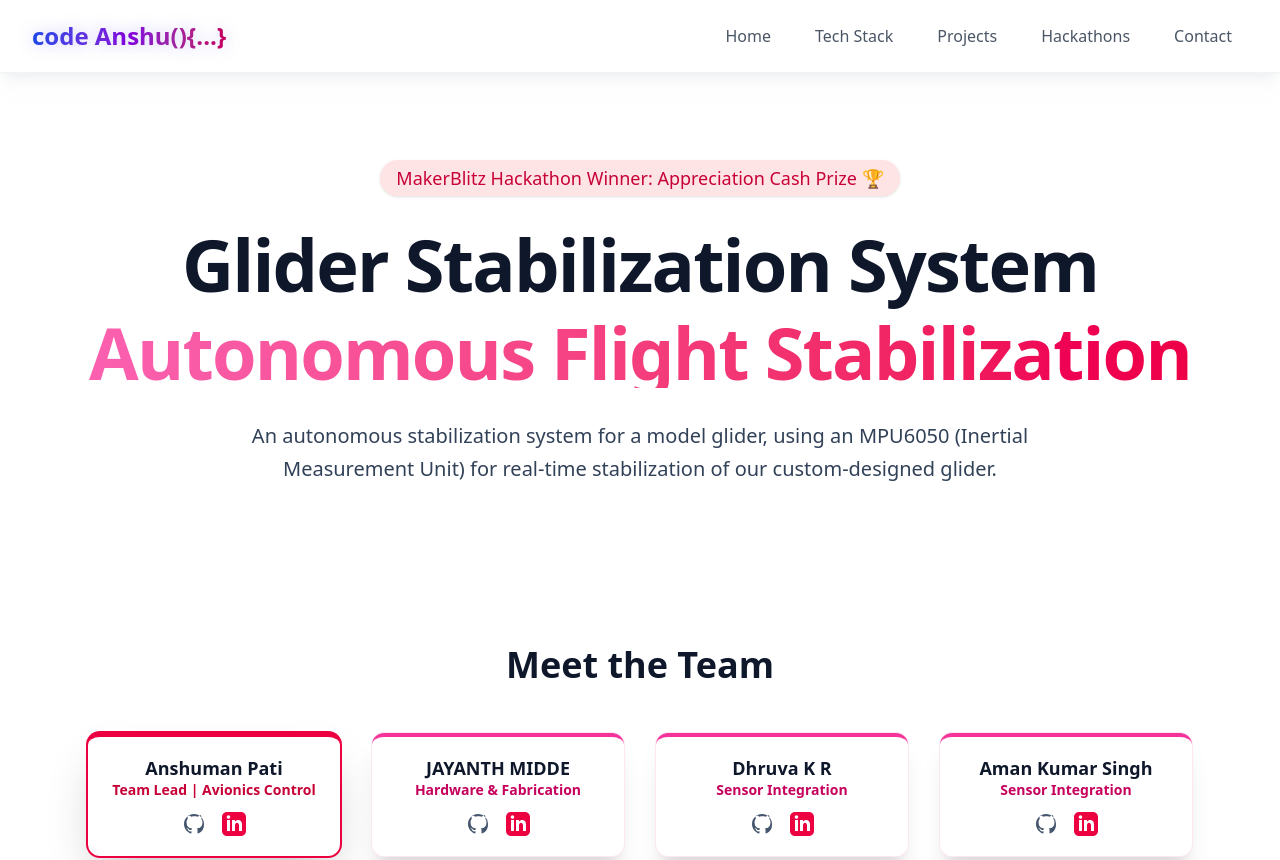
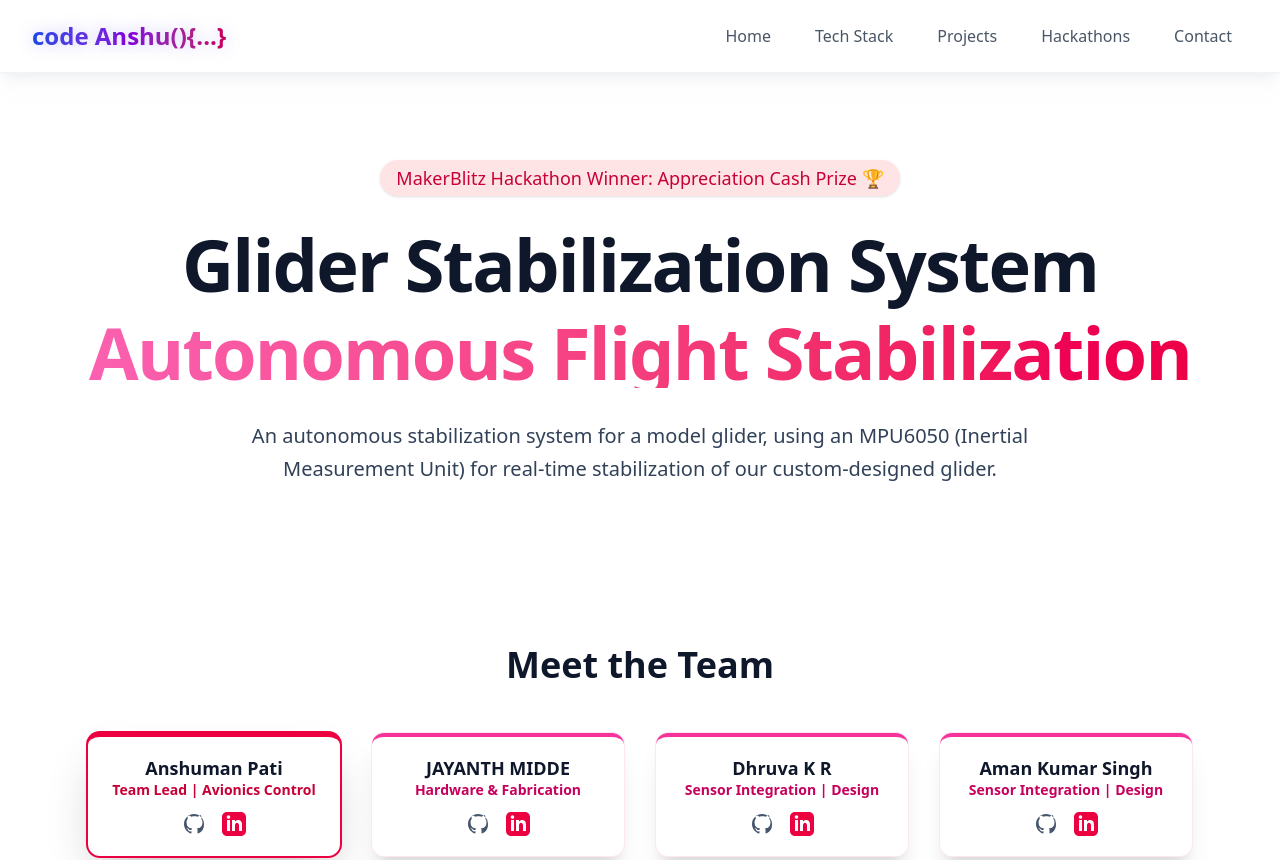
Before and after one commit to anshu2k24/Anshuman-Pati-portfolio, a Next.js app: page /projects/glider in a window 1280 px wide. Shown: the top 860 px of the page. Built offline with nearby package versions, Linux system fonts and the light colour scheme.

Commit message:
minor team info update in glider

```diff
--- a/app/projects/glider/page.js
+++ b/app/projects/glider/page.js
@@ -45,13 +45,13 @@ const contributors = [
         name: "Dhruva K R",
         github: "https://github.com/Dhruva-0812/",
         linkedin: "https://www.linkedin.com/in/dhruva-k-r-a448a934a/",
-        role: "Sensor Integration",
+        role: "Sensor Integration | Design",
     },
     {
         name: "Aman Kumar Singh",
         github: "https://github.com/AmanSingh007coder",
         linkedin: "https://www.linkedin.com/in/aman-kumar-singh-be/",
-        role: "Sensor Integration",
+        role: "Sensor Integration | Design",
     }
 ];
 
```
